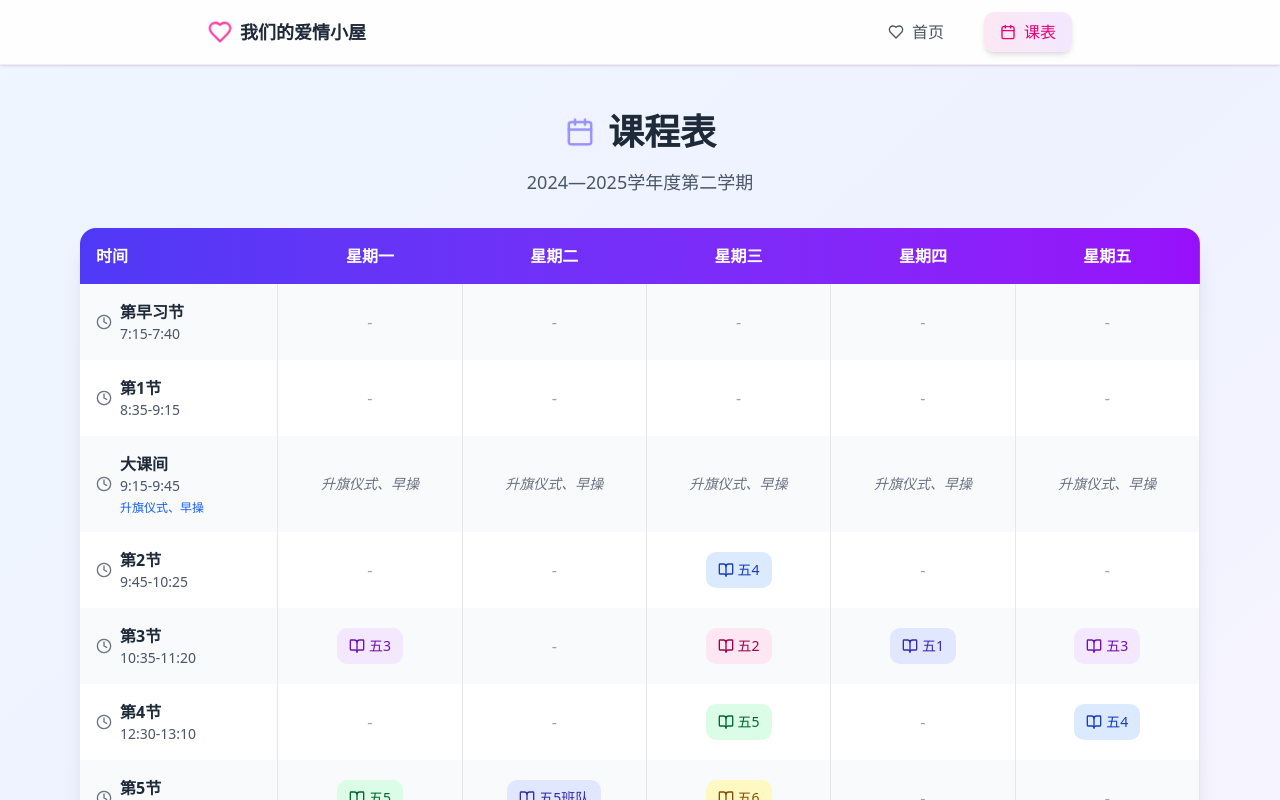
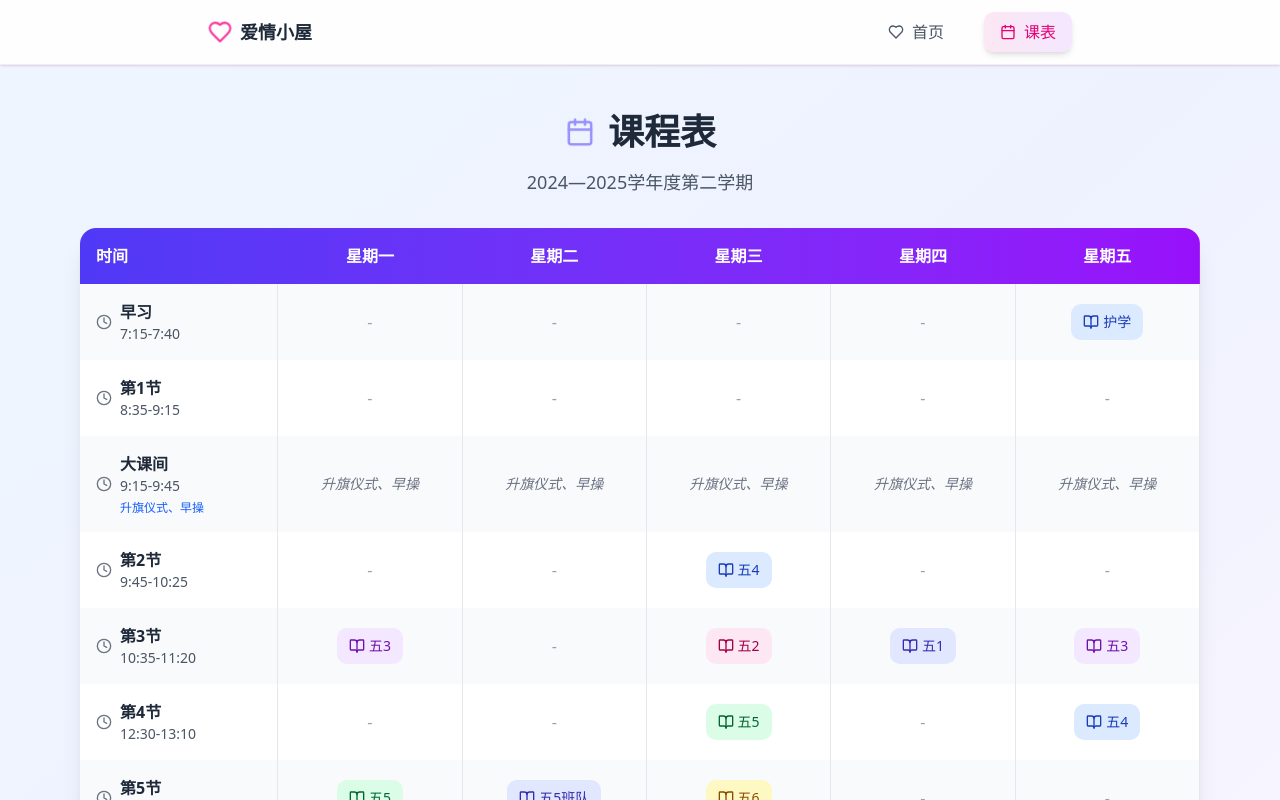
Before and after one commit to augenstern326/love-website, a React (Vite) app: page /schedule in a window 1280 px wide. Shown: the top 800 px of the page. Built offline with nearby package versions, Linux system fonts and the light colour scheme.

Commit message:
change file

```diff
--- a/index.html
+++ b/index.html
@@ -4,7 +4,7 @@
     <meta charset="UTF-8" />
     <link rel="icon" type="image/svg+xml" href="/vite.svg" />
     <meta name="viewport" content="width=device-width, initial-scale=1.0" />
-    <title>我们的爱情小屋 💕</title>
+    <title>爱情小屋 💕</title>
   </head>
   <body>
     <div id="root"></div>
--- a/src/components/Navigation/Navigation.jsx
+++ b/src/components/Navigation/Navigation.jsx
@@ -20,7 +20,7 @@ const Navigation = () => {
             <div className="heartbeat-animation">
               <Heart className="w-6 h-6 text-pink-500" />
             </div>
-            <span className="text-lg font-semibold text-gray-800 hidden sm:block">我们的爱情小屋</span>
+            <span className="text-lg font-semibold text-gray-800 hidden sm:block">爱情小屋</span>
             <span className="text-lg font-semibold text-gray-800 sm:hidden">爱情小屋</span>
           </div>
 
--- a/src/pages/SchedulePage.jsx
+++ b/src/pages/SchedulePage.jsx
@@ -5,7 +5,7 @@ const SchedulePage = () => {
   const scheduleData = {
     title: "2024—2025学年度第二学期",
     timeSlots: [
-      { period: "早习", time: "7:15-7:40" },
+      { period: "0", name:"早习",time: "7:15-7:40",type: "morning" },
       { period: "1", time: "8:35-9:15" },
       { period: "大课间", time: "9:15-9:45", type: "break", activity: "升旗仪式、早操" },
       { period: "2", time: "9:45-10:25" },
@@ -14,14 +14,14 @@ const SchedulePage = () => {
       { period: "5", time: "13:20-14:05" },
       { period: "大课间", time: "14:05-14:35", type: "break", activity: "转流看操" },
       { period: "6", time: "14:35-15:15" },
-      { period: "7", time: "16:15-17:30", activity: "延时" }
+      { period: "7", time: "16:15-17:30"}
     ],
     weeklySchedule: {
-      "星期一": { 3: "五3", 5: "五5", 6: "五1" },
+      "星期一": { 3: "五3", 5: "五5", 6: "五1",7:"延时" },
       "星期二": { 5: "五5班队" },
       "星期三": { 2: "五4", 3: "五2", 4: "五5", 5: "五6" },
-      "星期四": { 3: "五1", 6: "五6" },
-      "星期五": { 3: "五3", 4: "五4", 6: "五2" }
+      "星期四": { 3: "五1", 6: "五6",7:"延时" },
+      "星期五": { 0:"护学",3: "五3", 4: "五4", 6: "五2" }
     }
   }
 
@@ -82,7 +82,7 @@ const SchedulePage = () => {
                         <Clock className="w-3 h-3 md:w-4 md:h-4 text-gray-500" />
                         <div>
                           <div className="font-semibold text-gray-800 text-sm md:text-base">
-                            {slot.type === 'break' ? slot.period : `第${slot.period}节`}
+                            {slot.type === 'break' ? slot.period :(slot.type === 'morning'? slot.name : `第${slot.period}节`)}
                           </div>
                           <div className="text-xs md:text-sm text-gray-600">{slot.time}</div>
                           {slot.activity && (
```
